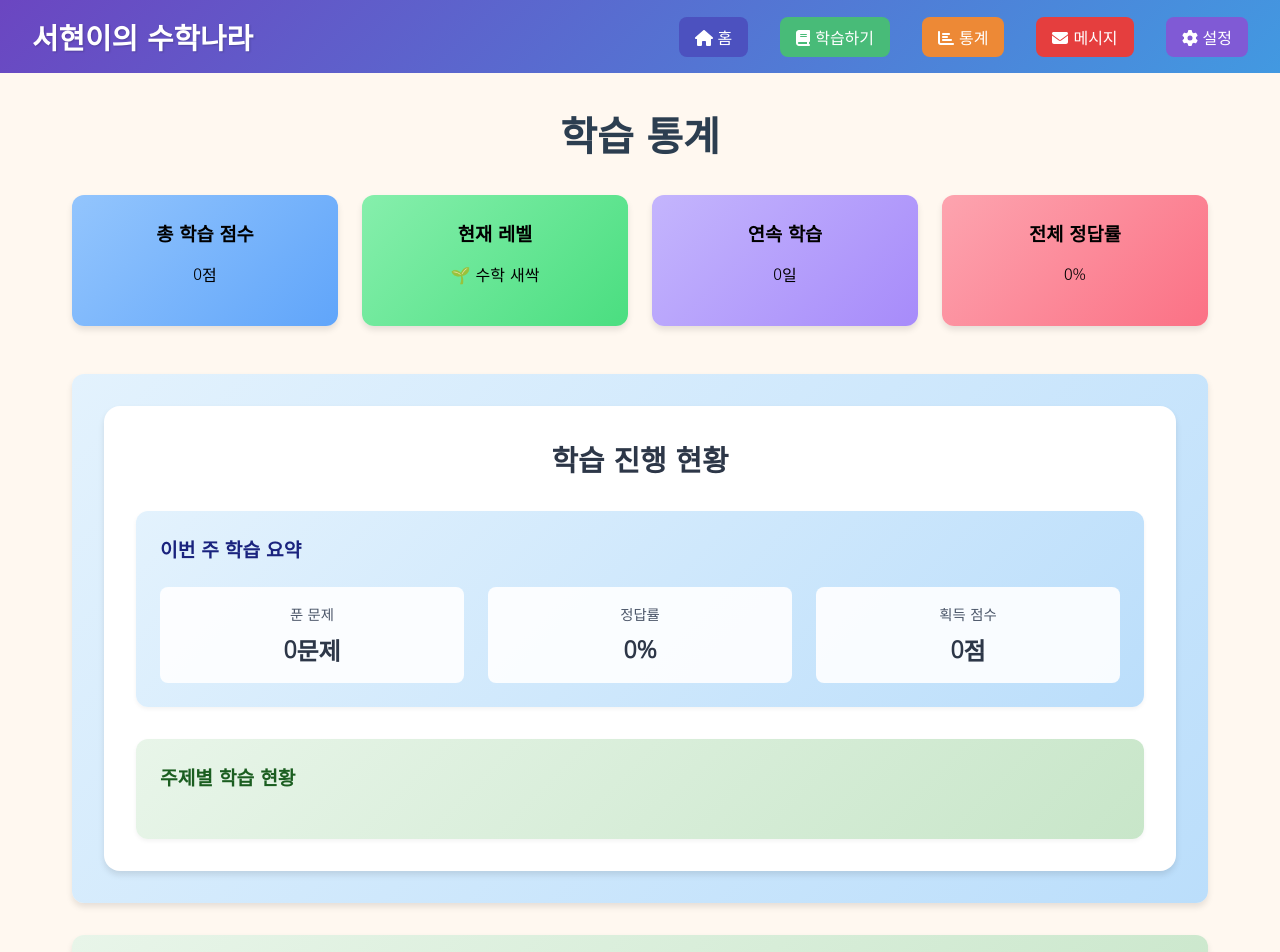
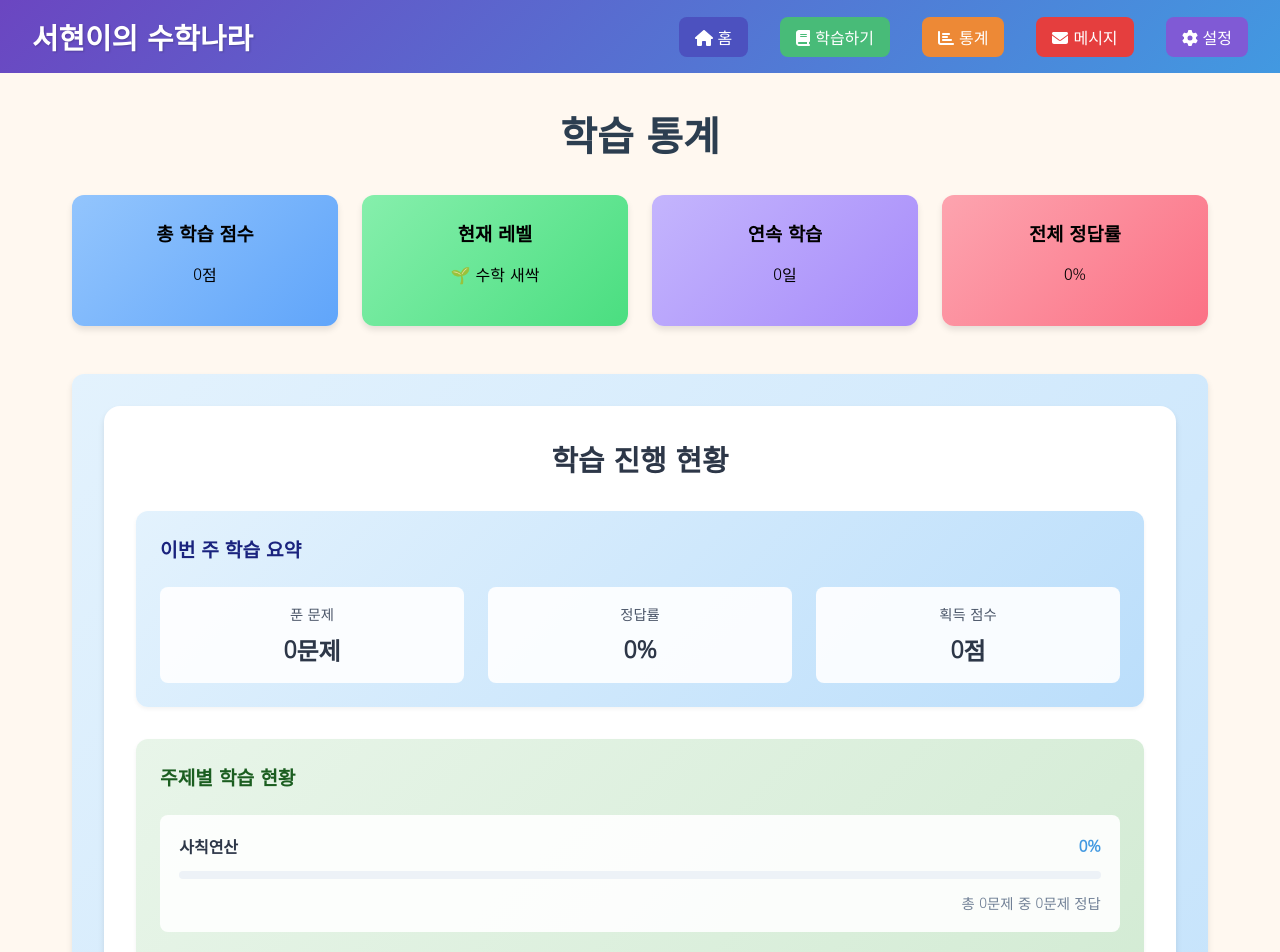
Before and after one commit to gppc5096/esther-study, a React (Create React App) app: page /statistics in a window 1280 px wide. Shown: the top 952 px of the page. Built offline with nearby package versions, Linux system fonts and the light colour scheme.

Commit message:
통계 페이지 콤퍼넌트 통합 및1차  수정

```diff
--- a/src/components/Statistics/LearningAnalytics.js
+++ b/src/components/Statistics/LearningAnalytics.js
@@ -18,30 +18,36 @@ function LearningAnalytics({ learningData }) {
       }, { total: 0, correct: 0, points: 0 });
   };
 
-  // 카테고리별 정답률 계산
-  const calculateCategoryAccuracy = () => {
-    const categoryStats = {};
+  // 카테고리별 정답률 계산 수정
+  const calculateCategoryStats = () => {
+    const stats = {};
 
+    // 각 카테고리 초기화
+    Object.values(SUBJECT_CATEGORIES).forEach(category => {
+      stats[category] = { total: 0, correct: 0 };
+    });
+
+    // 문제 데이터 집계
     Object.values(learningData.solvedProblems).forEach(problem => {
-      if (!categoryStats[problem.category]) {
-        categoryStats[problem.category] = { total: 0, correct: 0 };
-      }
-      categoryStats[problem.category].total++;
-      if (problem.correct) {
-        categoryStats[problem.category].correct++;
+      if (stats[problem.category]) {
+        stats[problem.category].total++;
+        if (problem.correct) {
+          stats[problem.category].correct++;
+        }
       }
     });
 
-    return Object.entries(categoryStats).map(([category, stats]) => ({
+    // 정답률 계산 및 결과 포맷팅
+    return Object.entries(stats).map(([category, data]) => ({
       category,
-      accuracy: stats.total > 0 ? Math.round((stats.correct / stats.total) * 100) : 0,
-      total: stats.total,
-      correct: stats.correct
+      accuracy: data.total > 0 ? Math.round((data.correct / data.total) * 100) : 0,
+      total: data.total,
+      correct: data.correct
     }));
   };
 
   const weeklyStats = calculateWeeklyStats();
-  const categoryStats = calculateCategoryAccuracy();
+  const categoryStats = calculateCategoryStats();
   const weeklyAccuracy = weeklyStats.total > 0
     ? Math.round((weeklyStats.correct / weeklyStats.total) * 100)
     : 0;
@@ -54,6 +60,16 @@ function LearningAnalytics({ learningData }) {
     [SUBJECT_CATEGORIES.GEOMETRY]: '도형',
     [SUBJECT_CATEGORIES.MEASUREMENT]: '측정',
     [SUBJECT_CATEGORIES.STATISTICS]: '통계'
+  };
+
+  // 카테고리별 색상 매핑
+  const categoryColors = {
+    [SUBJECT_CATEGORIES.ARITHMETIC]: '#FF6B6B',
+    [SUBJECT_CATEGORIES.FRACTION]: '#FFA94D',
+    [SUBJECT_CATEGORIES.DECIMAL]: '#FFD93D',
+    [SUBJECT_CATEGORIES.GEOMETRY]: '#9775FA',
+    [SUBJECT_CATEGORIES.MEASUREMENT]: '#FF8787',
+    [SUBJECT_CATEGORIES.STATISTICS]: '#748FFC'
   };
 
   return (
@@ -93,7 +109,10 @@ function LearningAnalytics({ learningData }) {
                 <div className={styles.progressBar}>
                   <div
                     className={styles.progressFill}
-                    style={{ width: `${accuracy}%` }}
+                    style={{
+                      width: `${accuracy}%`,
+                      backgroundColor: categoryColors[category]
+                    }}
                   />
                 </div>
                 <div className={styles.detailStats}>
```
